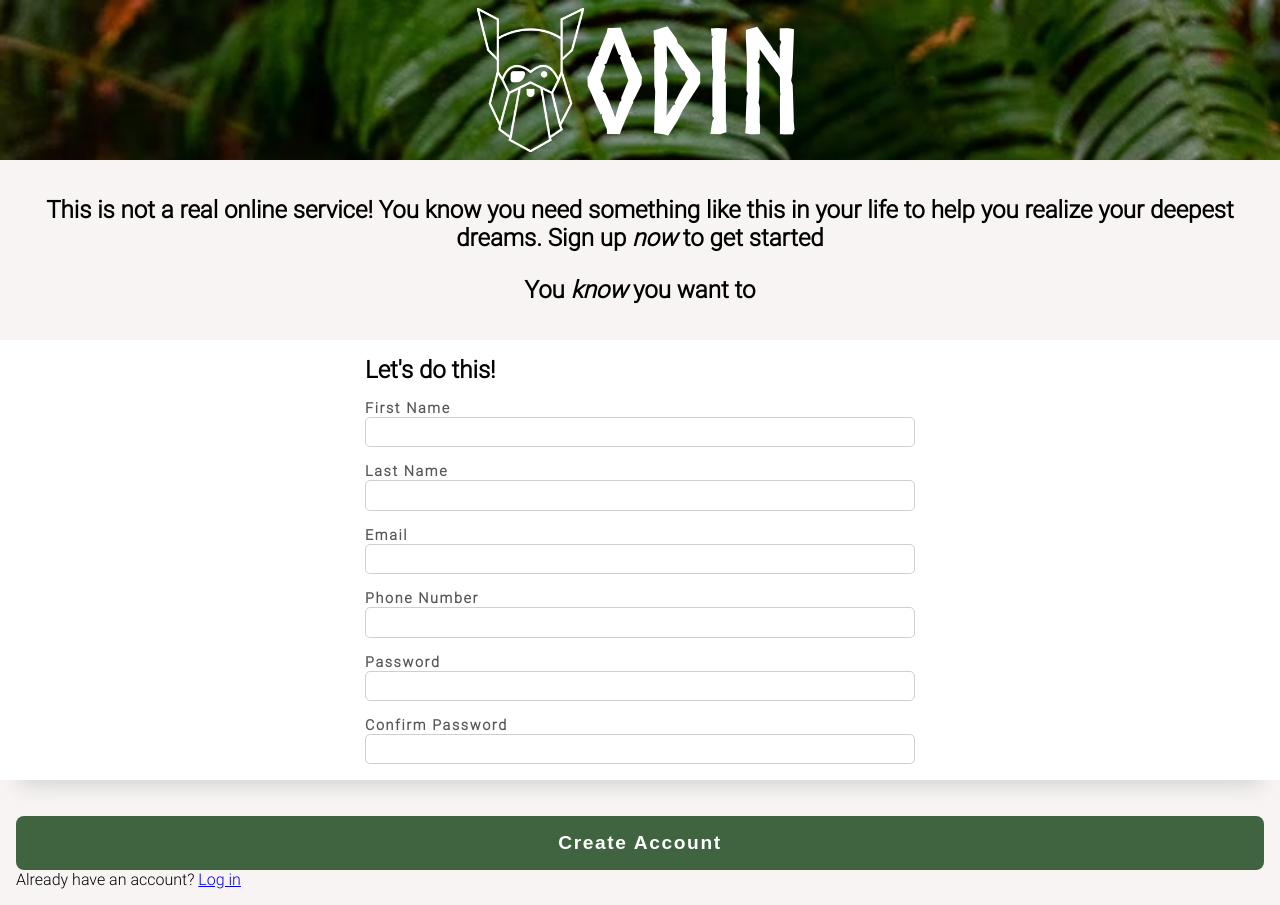
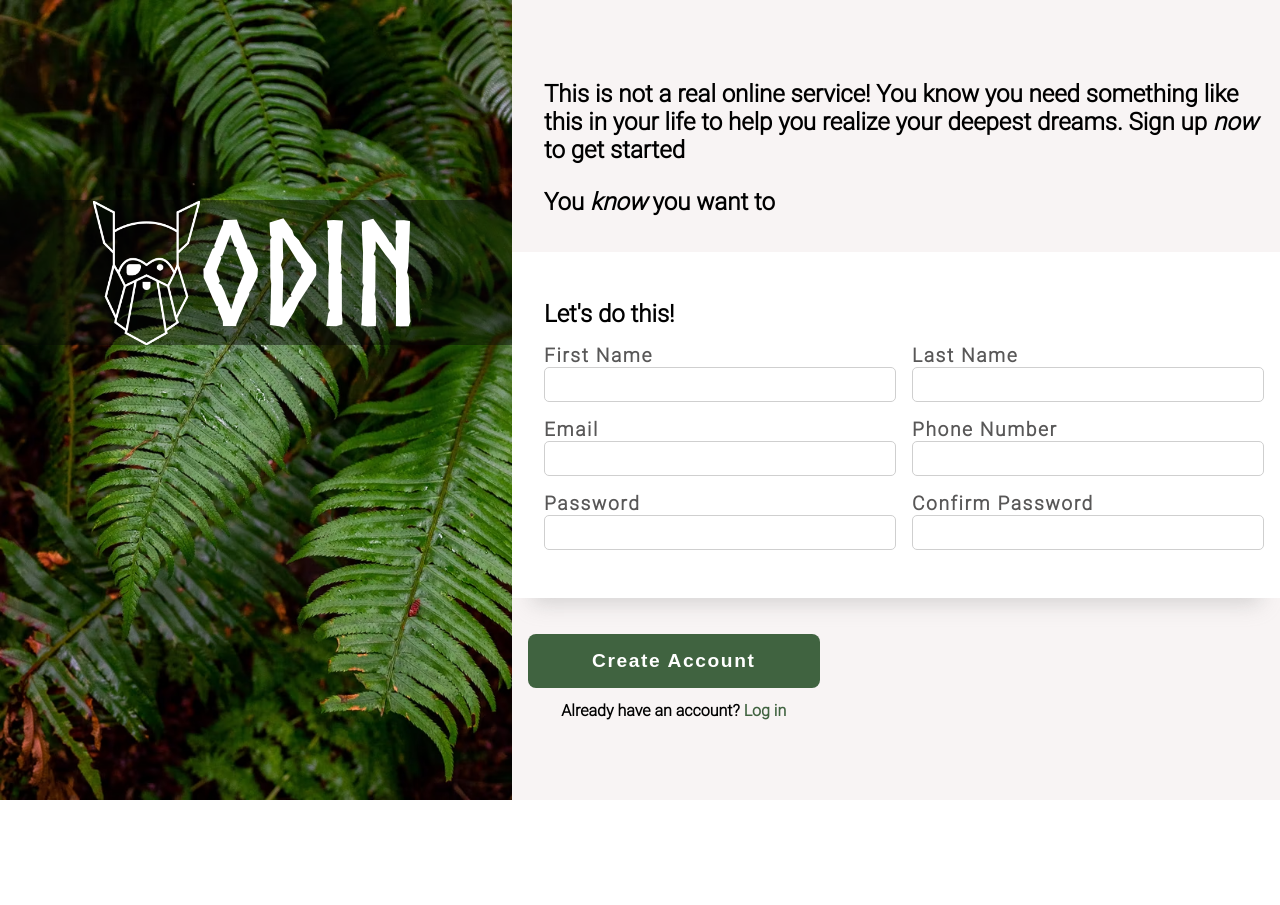
Before and after one commit to RPE8/odin-sign-up-form, a website: page index.html in a window 1280 px wide. After the commit the page ends 800 px from the top, so only its background shows below. Drawn offline with Linux system fonts and the light colour scheme.

Commit message:
Add styles for large screens

```diff
--- a/index.html
+++ b/index.html
@@ -11,7 +11,7 @@
 	<body>
 		<div class="wrapper">
 			<aside class="aside-pic-wrapper">
-				<img src="./assets/images/image.avif" alt="Odin image" class="aside-pic-image" />
+				<!-- <img src="./assets/images/image.avif" alt="Odin image" class="aside-pic-image" /> -->
 				<div class="logo-wrapper">
 					<img src="./assets/images/odin-logo.png" alt="Odin logo" class="logo" />
 					<h1 class="logo-header">ODIN</h1>
@@ -56,7 +56,7 @@
 						</form>
 					</div>
 				</section>
-				<section class="">
+				<section class="buttons-section content-section">
 					<div class="sign-up-buttons-wrapper">
 						<button class="button create-button">Create Account</button>
 						<p class="log-in">Already have an account? <a href="#">Log in</a></p>
--- a/styles/style.css
+++ b/styles/style.css
@@ -16,7 +16,7 @@
 	--main-bg-color: rgb(248, 244, 244);
 	--form-bg-color: white;
 	--aside-height: min(20vh, 10rem);
-	--logo-content-size: min(var(--aside-height) - 1rem, calc(1rem + max(10vmax, 10vmin)));
+	--logo-content-size: calc(1rem + max(10vmax, 10vmin));
 	--logo-size: var(--logo-content-size);
 	--logo-header-font-size: var(--logo-content-size);
 	--quote-section-height: calc(100vh - var(--aside-height));
@@ -32,7 +32,12 @@
 	box-sizing: border-box;
 }
 
+html {
+	height: 100%;
+}
+
 body {
+	height: 100%;
 	font-family: system;
 }
 
@@ -46,22 +51,16 @@ body {
 }
 
 .aside-pic-wrapper {
-	overflow: hidden;
-	display: grid;
-	grid-template-areas: "logo";
 	grid-template-rows: var(--aside-height);
 	font-family: NorseBold;
 	color: white;
-}
-
-.aside-pic-image {
-	width: 100%;
-	height: auto;
-	grid-area: logo;
+	background-size: cover;
+	background-image: url("../assets/images/image.avif");
+	display: flex;
+	justify-content: center;
 }
 
 .logo-wrapper {
-	grid-area: logo;
 	display: flex;
 	justify-content: center;
 	align-items: center;
@@ -158,5 +157,94 @@ body {
 	border-radius: 0.5rem;
 }
 
+.sign-up-buttons-wrapper {
+	width: 100%;
+	display: grid;
+	place-items: center;
+	gap: 0.8rem;
+}
+
 .log-in {
+	font-weight: 700;
 }
+
+.log-in a {
+	text-decoration: none;
+	font-weight: bold;
+	color: rgb(64, 99, 64);
+}
+
+@media (min-width: 700px) {
+	:root {
+		--aside-height: 100%;
+	}
+	.wrapper {
+		grid-template-columns: 4fr 6fr;
+		grid-template-rows: 1fr;
+		gap: 0px;
+	}
+	.logo-wrapper {
+		margin-top: min(25vh, 25rem);
+		background-color: rgba(6, 6, 6, 0.45);
+	}
+
+	.aside-pic-wrapper {
+		display: block;
+	}
+
+	.main-container {
+		margin-block: min(3rem, 5%);
+	}
+
+	.content-section {
+		justify-content: start;
+		align-items: start;
+	}
+
+	.content-section > * {
+		max-width: 800px;
+		padding-left: 1rem;
+	}
+
+	.quote-section {
+		text-align: left;
+		justify-content: end;
+		align-items: start;
+		flex: 1 1 auto;
+	}
+
+	.sign-up-section {
+		flex: 0;
+	}
+
+	.form-wrapper {
+		padding-block: 2rem;
+	}
+
+	.input {
+		height: 2.2rem;
+	}
+
+	.form-row {
+		width: 100%;
+	}
+
+	.label {
+		font-size: 1.2rem;
+	}
+
+	.buttons-section {
+		flex: 1 1 auto;
+	}
+
+	.sign-up-buttons-wrapper {
+		width: auto;
+		display: grid;
+		place-items: center;
+		gap: 0.8rem;
+	}
+
+	.create-button {
+		padding: 1rem 4rem;
+	}
+}
```
